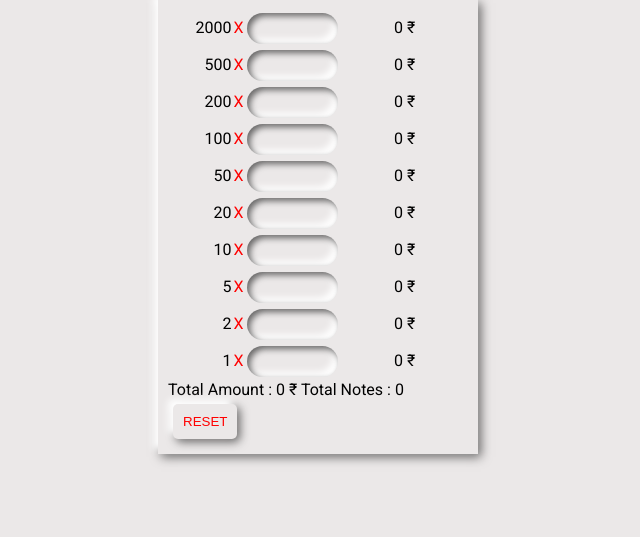
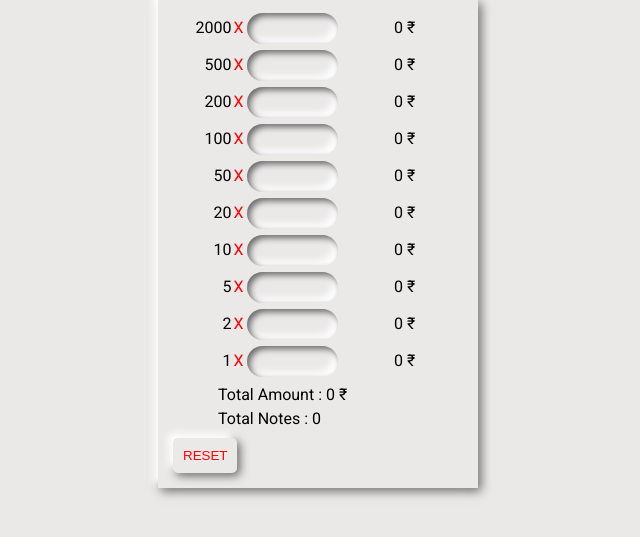
Before and after one commit to prawin008/moneyCounter, a plain HTML site: page index.html in a window 1280 px wide. Shown: the part 81-618 px from the top of the page, without its empty margins (322-962 px from the left). Drawn offline with Linux system fonts and the light colour scheme.

Commit message:
Update style.css

```diff
--- a/styles/style.css
+++ b/styles/style.css
@@ -98,7 +98,7 @@ button:active {
                 inset -5px -5px 7px rgb(255,255,255);
 }
 
-#total #totalNotes {
+#total, #totalNotes {
     display: block;
     margin: 5px 50px;
 }
```
